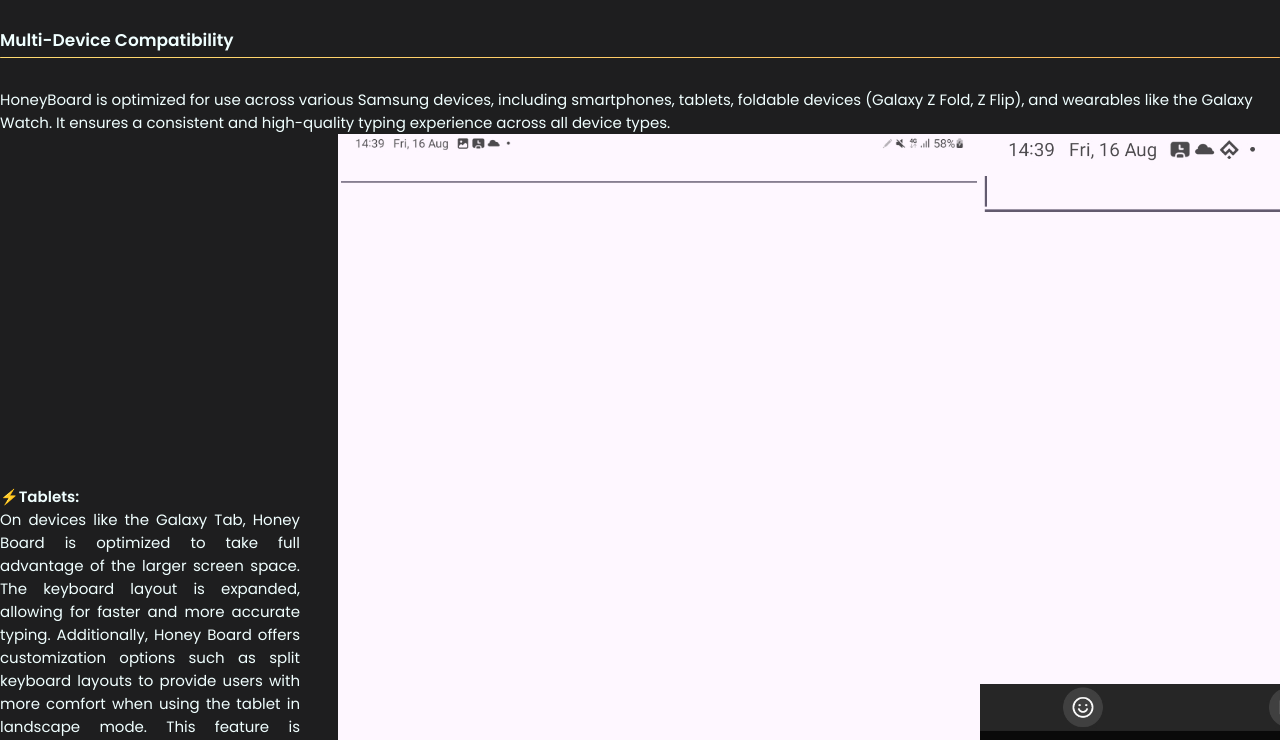
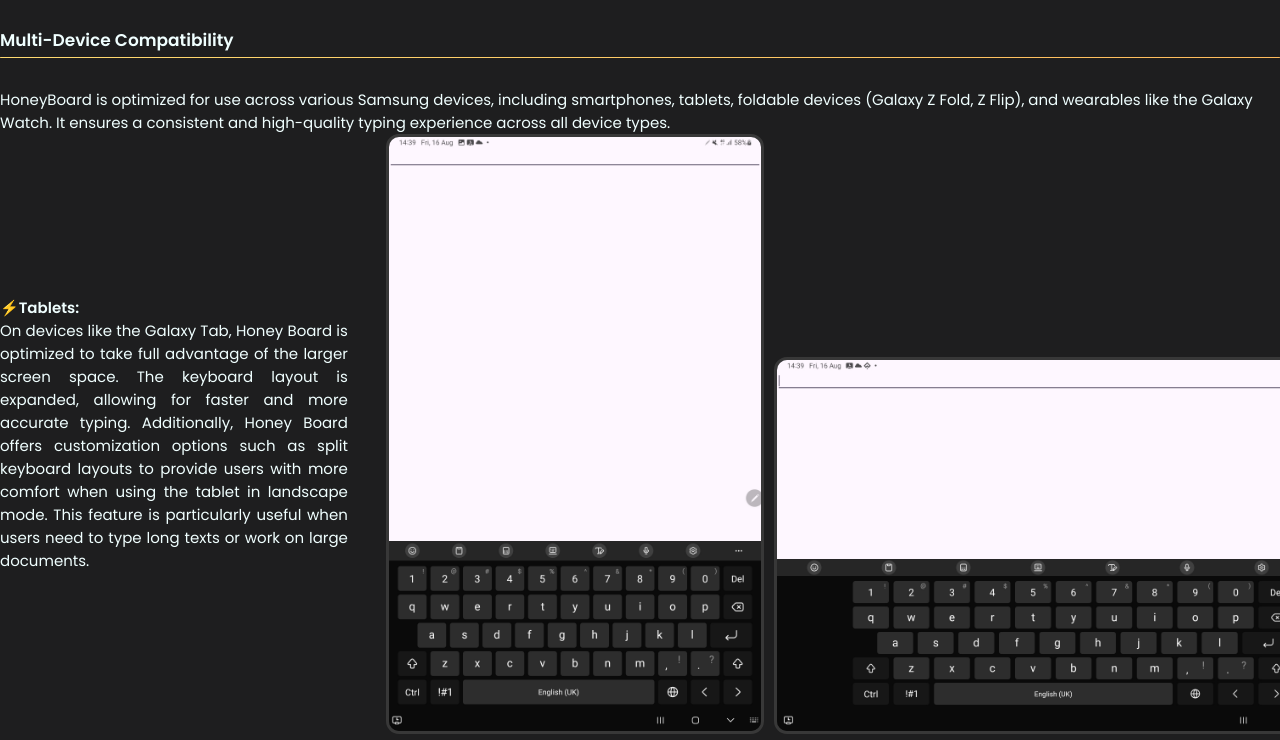
Before and after one commit to TrdHuy/trdhuygithubio, a website: page src/portfolio_keyboard.html in a window 1280 px wide. Shown: the part 1164-1904 px from the top of the page. Drawn offline with nearby package versions, Linux system fonts and the light colour scheme.

Commit message:
Lỗi css khi chạy file trực tiếp qua live server

```diff
--- a/src/portfolio_keyboard.html
+++ b/src/portfolio_keyboard.html
@@ -1,6 +1,7 @@
 <head>
     <link rel="stylesheet" href="./assets/css/index.css">
     <link rel="stylesheet" href="./assets/css/portfolio_autoblocker.css">
+    <link rel="stylesheet" href="./assets/css/portfolio_keyboard.css">
     <link rel="preconnect" href="https://fonts.googleapis.com">
     <link rel="preconnect" href="https://fonts.gstatic.com" crossorigin>
     <link href="https://fonts.googleapis.com/css2?family=Poppins:wght@300;400;500;600&display=swap" rel="stylesheet">
@@ -303,14 +304,12 @@
             <div style="display: flex;margin-top: 10px;">
                 <hor-image-container class="hor-image-container">
                     <loading-image class="dynamic-kb-s711-port-device-img"
-                        src="assets/images/portofilo/keyboard/kb_cn_3x4.jpg"
-                        alt="kb_fold_small_scr"></loading-image>
+                        src="assets/images/portofilo/keyboard/kb_cn_3x4.jpg" alt="kb_fold_small_scr"></loading-image>
                     <loading-image class="dynamic-kb-s711-port-device-img"
                         src="assets/images/portofilo/keyboard/kb_cn_3x4_stroke.jpg"
                         alt="kb_fold_small_scr"></loading-image>
                     <loading-image class="dynamic-kb-s711-port-device-img"
-                        src="assets/images/portofilo/keyboard/kb_cn_qwety.jpg"
-                        alt="kb_fold_small_scr"></loading-image>
+                        src="assets/images/portofilo/keyboard/kb_cn_qwety.jpg" alt="kb_fold_small_scr"></loading-image>
                 </hor-image-container>
 
                 <div
```
